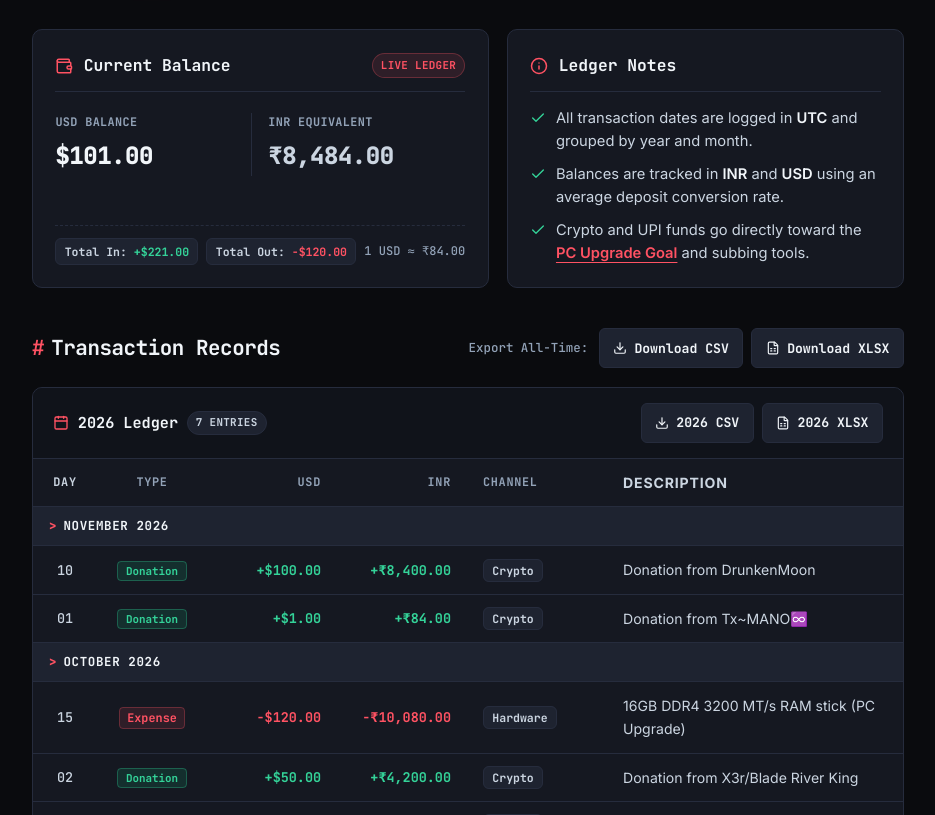
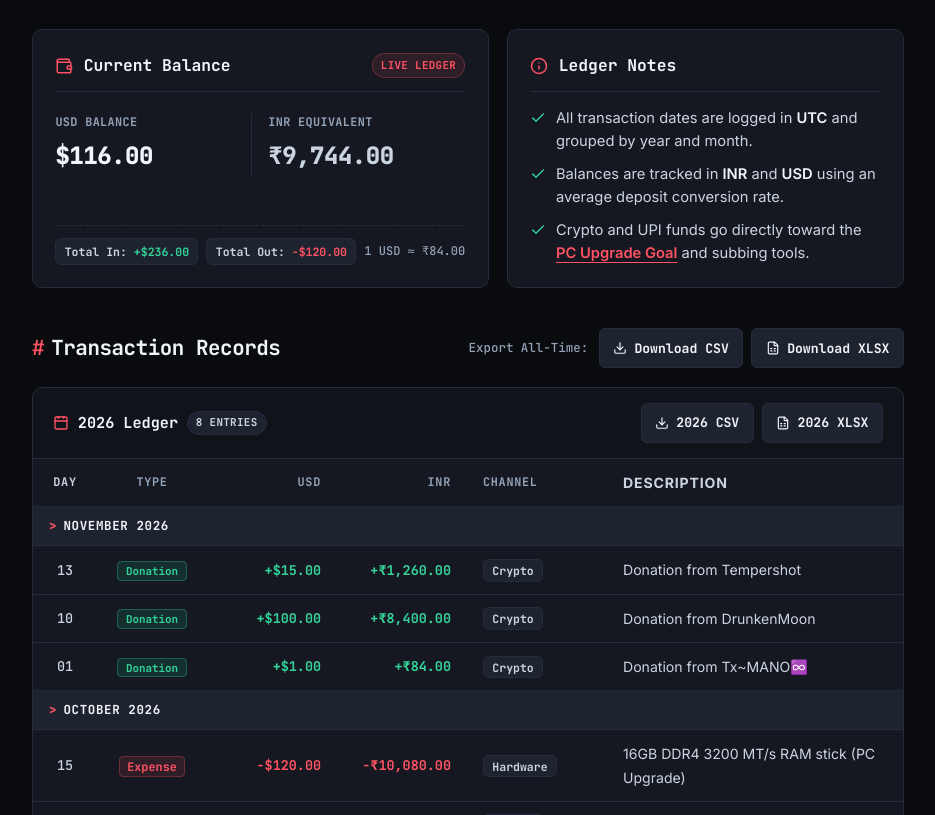
Before and after one commit to shridhuu/Donations, a plain HTML site: page transparency.html in a window 1280 px wide. Shown: the part 285-1100 px from the top of the page, without its empty margins (172-1107 px from the left). Drawn offline with nearby package versions, Linux system fonts and the light colour scheme.

Commit message:
feat: add $15 donation by Tempershot

```diff
--- a/data/transactions.json
+++ b/data/transactions.json
@@ -4,6 +4,16 @@
   "pcTarget": 1000,
   "rateNote": "1 USD ≈ INR 84.00 (based on average deposit rate)",
   "transactions": [
+    {
+      "date": "2026-11-13",
+      "type": "+",
+      "usd": 15.00,
+      "inr": 1260.00,
+      "account": "Crypto",
+      "proxied": true,
+      "donor": "Tempershot",
+      "note": "Donation from Tempershot"
+    },
     {
       "date": "2026-11-10",
       "type": "+",
--- a/script.js
+++ b/script.js
@@ -17,6 +17,16 @@ document.addEventListener('DOMContentLoaded', () => {
     pcTarget: 1000,
     rateNote: '1 USD \u2248 INR 84.00 (based on average deposit rate)',
     transactions: [
+      {
+        date: '2026-11-13',
+        type: '+',
+        usd: 15.00,
+        inr: 1260.00,
+        account: 'Crypto',
+        proxied: true,
+        donor: 'Tempershot',
+        note: 'Donation from Tempershot'
+      },
       {
         date: '2026-11-10',
         type: '+',
--- a/transparency.html
+++ b/transparency.html
@@ -78,15 +78,15 @@
           <div class="balance-metrics-split">
             <div class="balance-metric-col">
               <span class="spec-key">USD Balance</span>
-              <span class="balance-big-val" id="balanceUsd">$101.00</span>
+              <span class="balance-big-val" id="balanceUsd">$116.00</span>
             </div>
             <div class="balance-metric-col">
               <span class="spec-key">INR Equivalent</span>
-              <span class="balance-big-val balance-inr-val" id="balanceInr">&#8377;8,484.00</span>
+              <span class="balance-big-val balance-inr-val" id="balanceInr">&#8377;9,744.00</span>
             </div>
           </div>
           <div class="balance-totals-row">
-            <span class="tag-pill">Total In: <strong class="text-in" id="totalInUsd">+$221.00</strong></span>
+            <span class="tag-pill">Total In: <strong class="text-in" id="totalInUsd">+$236.00</strong></span>
             <span class="tag-pill">Total Out: <strong class="text-out" id="totalOutUsd">-$120.00</strong></span>
             <span class="balance-rate-pill" id="balanceRateNote">1 USD &approx; ₹84.00</span>
           </div>
@@ -139,7 +139,7 @@
               <div class="ledger-year-title">
                 <i data-lucide="calendar" aria-hidden="true"></i>
                 <span>2026 Ledger</span>
-                <span class="spec-badge current-badge">7 Entries</span>
+                <span class="spec-badge current-badge">8 Entries</span>
               </div>
               <div class="export-actions-group">
                 <button type="button" class="btn-action export-btn" data-export-year="2026" data-export-format="csv" aria-label="Export 2026 records as CSV">
@@ -170,6 +170,14 @@
                     <td colspan="6">
                       <span class="month-row-label"><span class="month-chevron">&gt;</span> November 2026</span>
                     </td>
+                  </tr>
+                  <tr class="tx-row tx-positive">
+                    <td class="col-date">13</td>
+                    <td class="col-type"><span class="spec-badge-bought">Donation</span></td>
+                    <td class="col-usd">+$15.00</td>
+                    <td class="col-inr">+&#8377;1,260.00</td>
+                    <td class="col-account"><span class="tag-pill">Crypto</span></td>
+                    <td class="col-note">Donation from Tempershot</td>
                   </tr>
                   <tr class="tx-row tx-positive">
                     <td class="col-date">10</td>
```
Also changed, not shown: index.html (+30 -12 lines).
